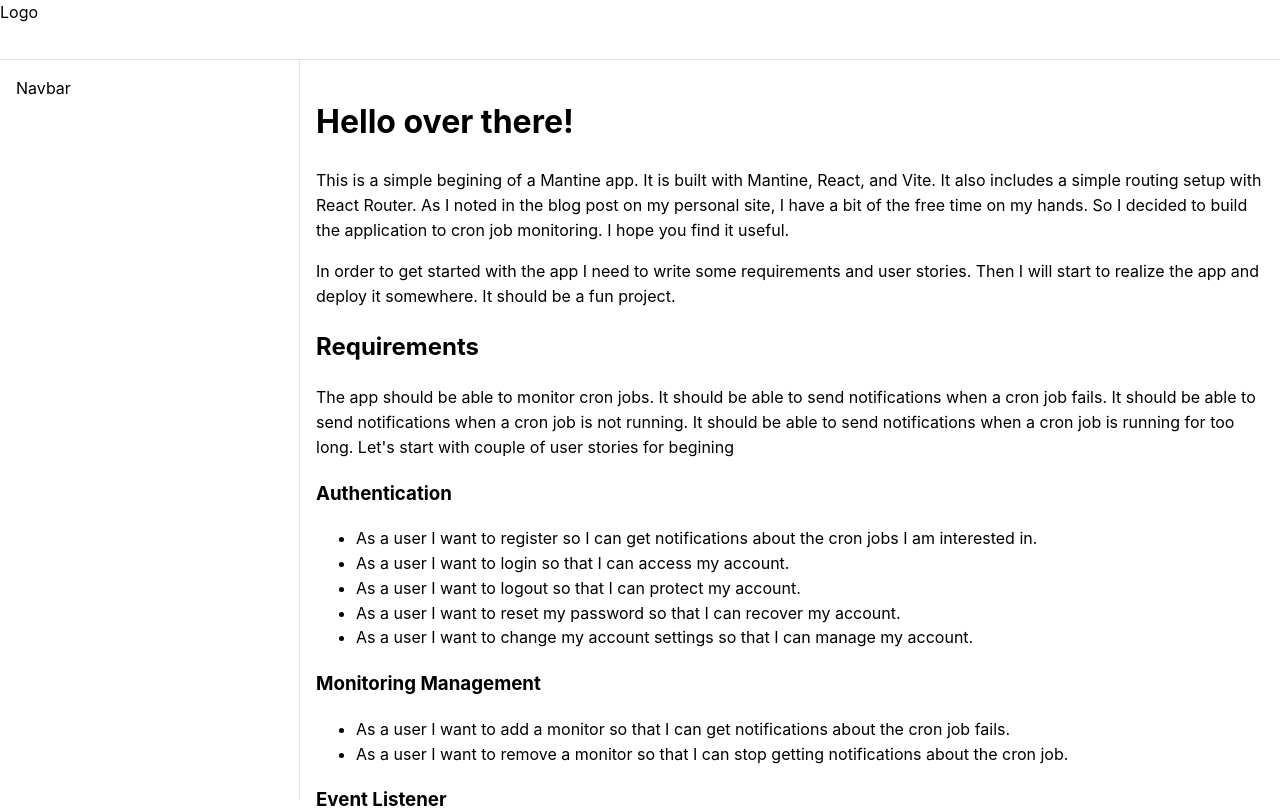
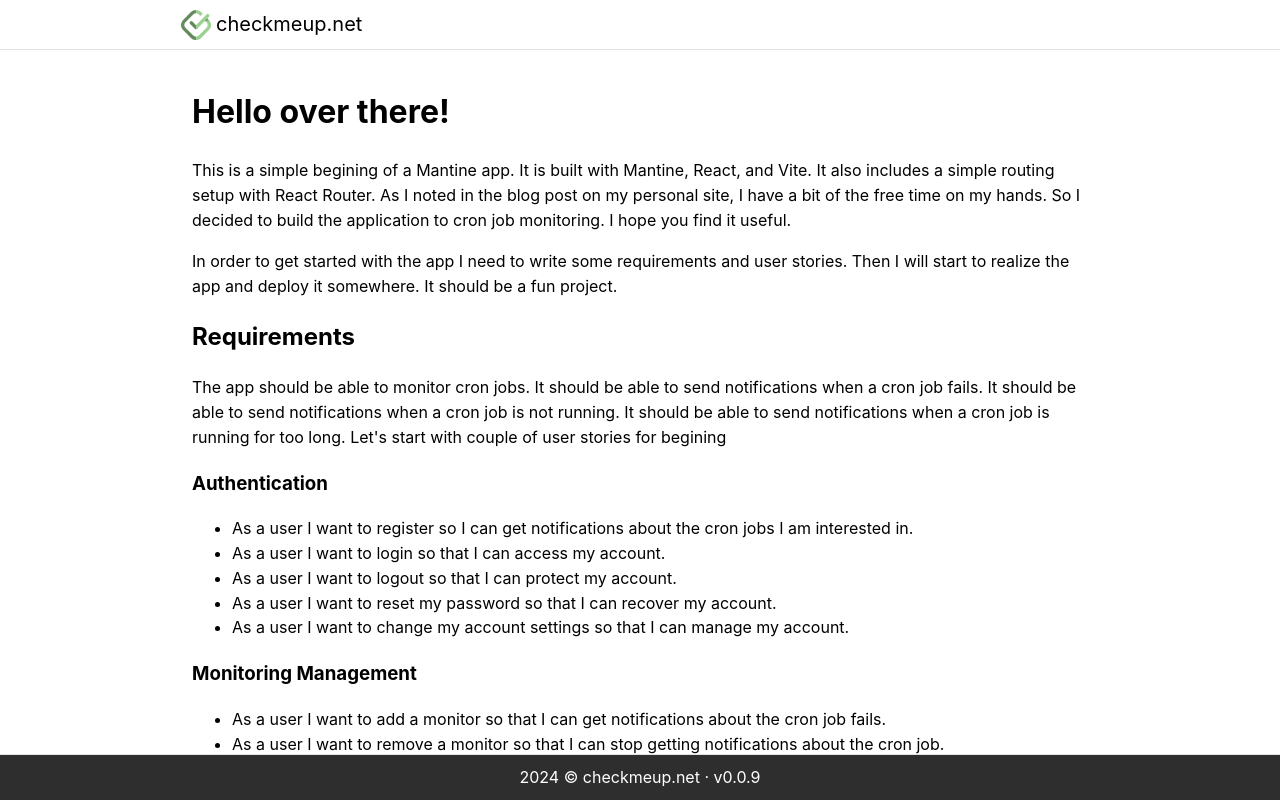
Before and after one commit to checkmeup/web, a React (Vite) app: page / in a window 1280 px wide. Shown: the top 808 px of the page. Built offline with nearby package versions, Linux system fonts and the light colour scheme.

Commit message:
Extend layout

```diff
--- a/src/Routes.tsx
+++ b/src/Routes.tsx
@@ -5,6 +5,7 @@ import Home from './pages/Home';
 import Login from './pages/Login';
 import Register from './pages/Register';
 import NotFound from './pages/errors/NotFound';
+import Blog from './pages/Blog';
 
 const AppRoutes = () => {
   return (
@@ -13,6 +14,7 @@ const AppRoutes = () => {
         <Route index element={<Home />} />
         <Route path="/login" element={<Login />} />
         <Route path="/register" element={<Register />} />
+        <Route path="/blog" element={<Blog />} />
         <Route path="*" element={<NotFound />} />
       </Route>
     </Routes>
--- a/src/components/Footer.tsx
+++ b/src/components/Footer.tsx
@@ -1,10 +1,12 @@
-import { Center } from '@mantine/core';
+import { Center, Text } from '@mantine/core';
 import pkg from '../../package.json';
 
 const Footer = () => {
   return (
-    <Center>
-      <footer>2024 &copy; checkmeup.net &middot; v{pkg.version}</footer>
+    <Center w={'100%'} bg={'dark'} py={'10'}>
+      <footer>
+        <Text c={'white'}>2024 &copy; checkmeup.net &middot; v{pkg.version}</Text>
+      </footer>
     </Center>
   );
 };
--- a/src/pages/Home.tsx
+++ b/src/pages/Home.tsx
@@ -1,5 +1,3 @@
-import Footer from '../components/Footer';
-
 const Home = () => {
   return (
     <>
--- a/src/pages/Layout.tsx
+++ b/src/pages/Layout.tsx
@@ -1,33 +1,29 @@
-import { AppShell, Burger } from '@mantine/core';
-import { useDisclosure } from '@mantine/hooks';
+import { AppShell, Center, Image, Text, Container } from '@mantine/core';
 import { Outlet } from 'react-router-dom';
 import Footer from '../components/Footer';
 
 const Layout = () => {
-  const [opened, { toggle }] = useDisclosure();
-
   return (
-    <AppShell
-      header={{ height: 60 }}
-      navbar={{
-        width: 300,
-        breakpoint: 'sm',
-        collapsed: { mobile: !opened },
-      }}
-      padding="md"
-    >
+    <Container>
+      <AppShell header={{ height: 50 }} padding="md">
         <AppShell.Header>
-        <Burger opened={opened} onClick={toggle} hiddenFrom="sm" size="sm" />
-        <div>Logo</div>
+          <Container h={'100%'}>
+            <Center inline h={'100%'}>
+              <Image src={'favicon.svg'} alt="checkmeup.net" height={'40'} p={'5'} />
+              <Text size="xl">checkmeup.net</Text>
+            </Center>
+          </Container>
         </AppShell.Header>
-
-      <AppShell.Navbar p="md">Navbar</AppShell.Navbar>
 
         <AppShell.Main>
           <Outlet />
+        </AppShell.Main>
+
+        <AppShell.Footer>
           <Footer />
-      </AppShell.Main>
+        </AppShell.Footer>
       </AppShell>
+    </Container>
   );
 };
 
```
Lines whose indentation alone changed are shown as unchanged.
